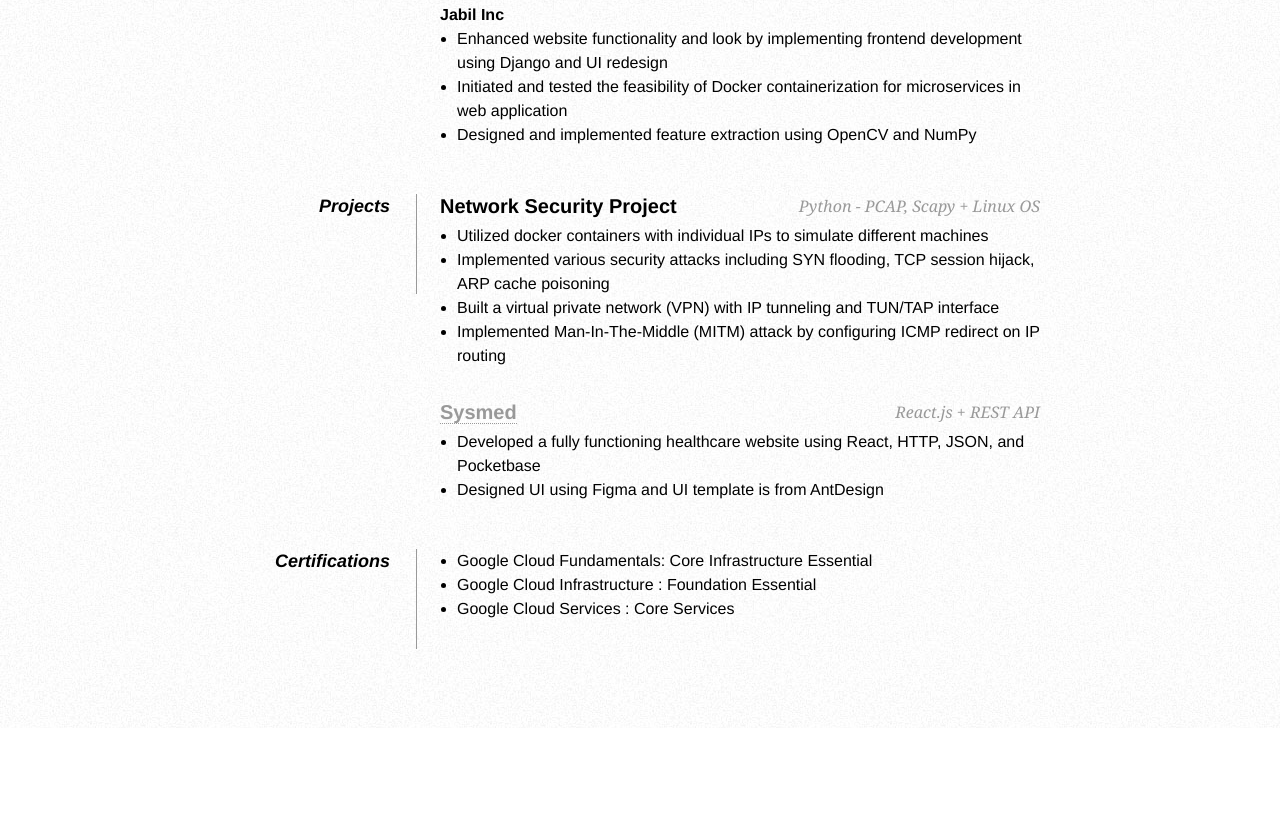
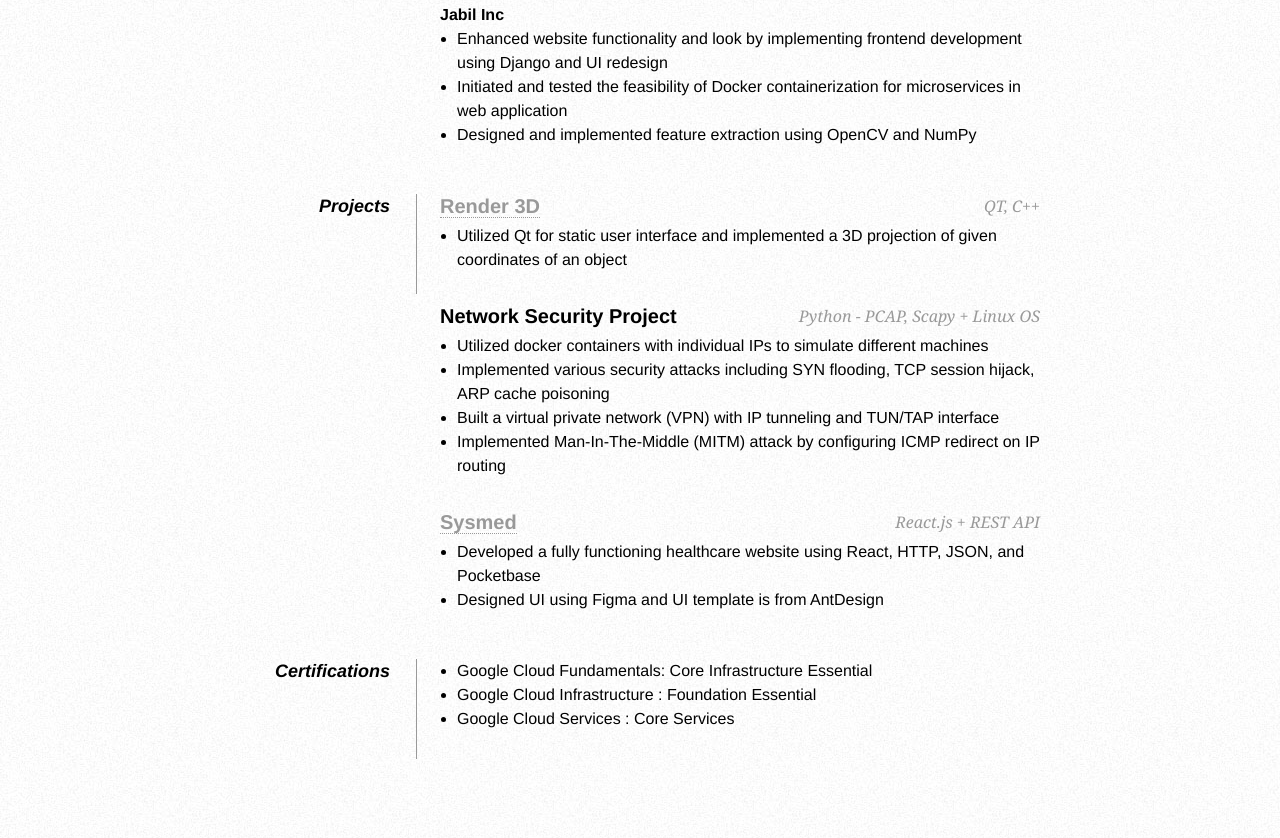
Before and after one commit to shafinaz/shafinaz.github.io, a plain HTML site: page index.html in a window 1280 px wide. Shown: the part 909-1747 px from the top of the page. Before the commit the page ends 1637 px from the top, so only its background shows below. Drawn offline with Linux system fonts and the light colour scheme.

Commit message:
Update index.html

```diff
--- a/index.html
+++ b/index.html
@@ -98,6 +98,10 @@
 
             <dt>Projects</dt>
             <dd>
+               <h2><a href="https://github.com/shafinaz/render3D">Render 3D</a><span>QT, C++</span></h2>
+                <ul>
+                    <li>Utilized Qt for static user interface and implemented a 3D projection of given coordinates of an object</li>
+                </ul>
                 <h2>Network Security Project<span>Python - PCAP, Scapy + Linux OS</span></h2>
                 <ul>
                     <li>Utilized docker containers with individual IPs to simulate different machines</li>
```
